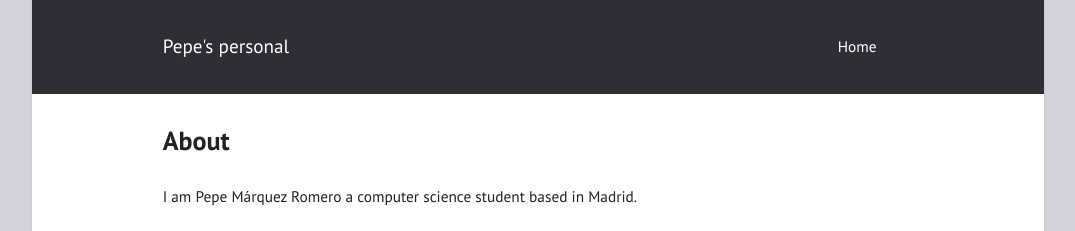
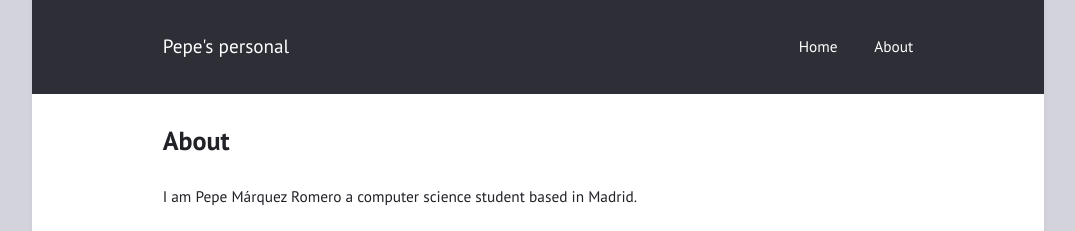
Before and after one commit to pxp9/pxp9.github.io, a Jekyll site: the page built from about.md, in a window 1280 px wide. Shown: the top 231 px of the page, without its empty margins (102-1177 px from the left). Built offline with Jekyll 4.4.1, drawn with Linux system fonts in a browser that asks for light colours.

Commit message:
about navvigation

```diff
--- a/_config.yml
+++ b/_config.yml
@@ -18,7 +18,7 @@ minimal: true             # use a dark header
 
 navigation:                # accepts {file, title, url, icon, sidebaricon}
   - {file: "index.html"}
-  - {file: "README.md"}
+  - {file: "about.md"}
 
 external:                  # shows a footer with social links - for available icons see fontawesome.com/icons
   - {title: Mail, icon: envelope, url: "mailto:pepe.marquezromero@gmail.com"}
```
